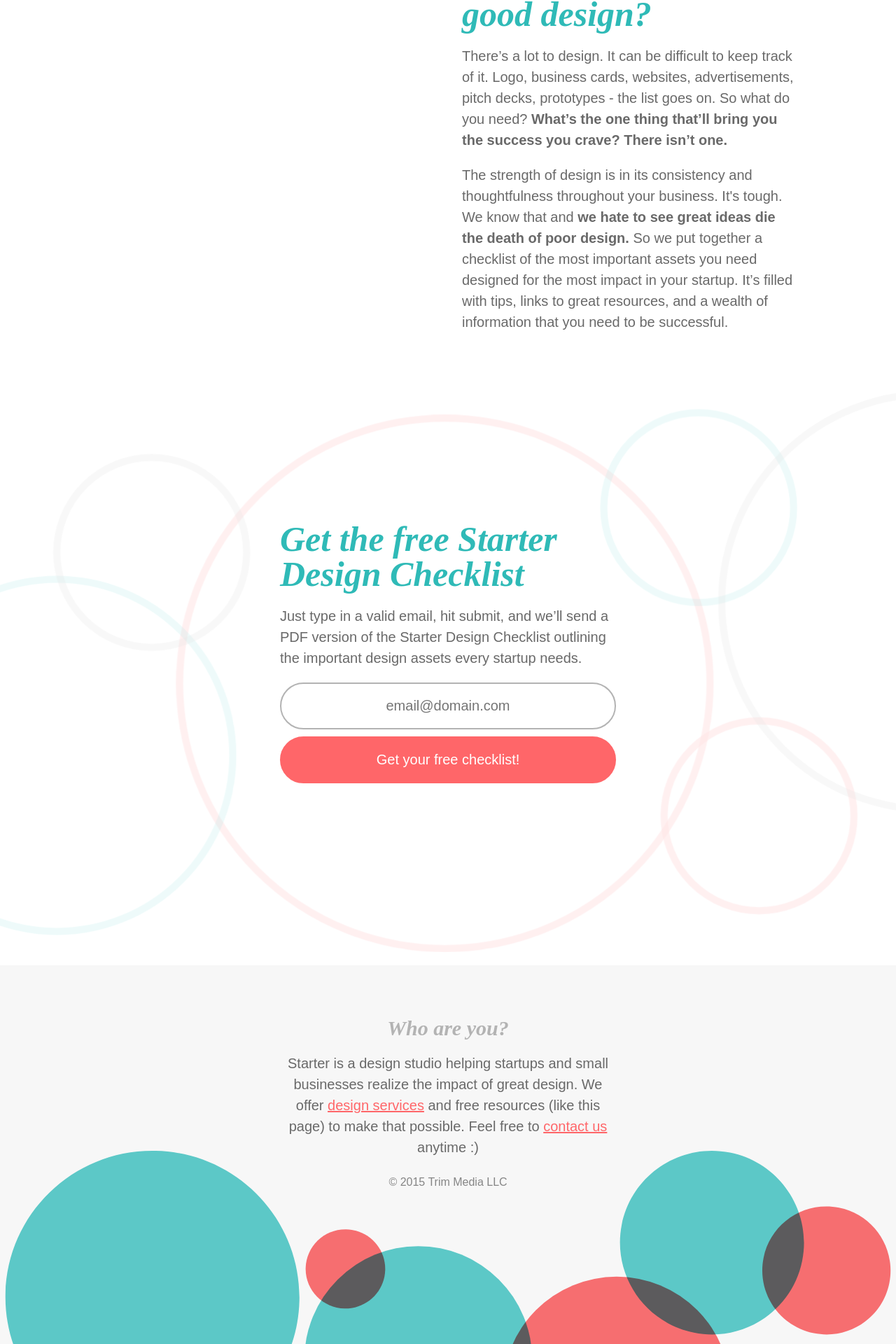
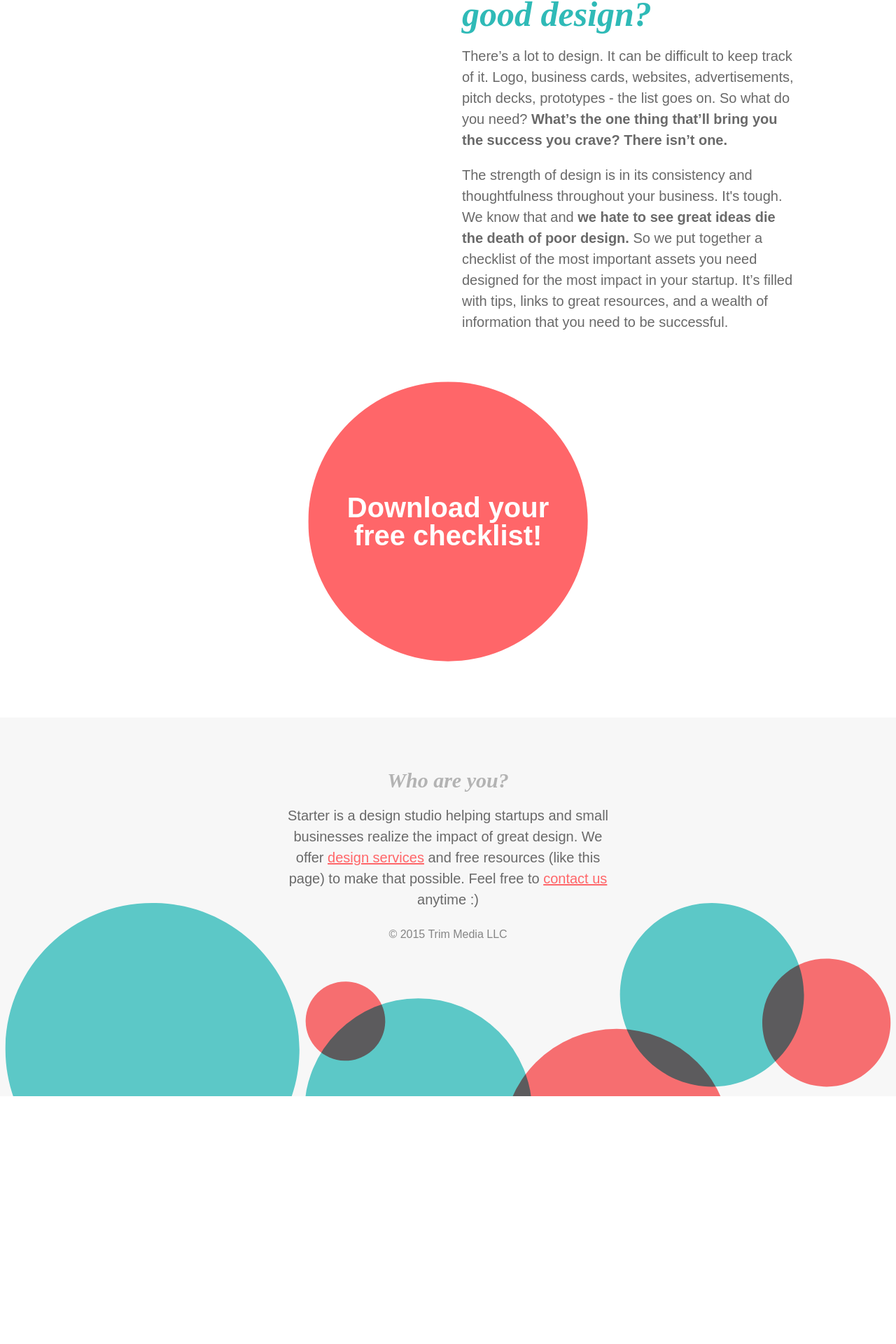
Before and after one commit to TrimMedia/starter, a Jekyll site: the page built from checklist/index.html, in a window 1280 px wide. Shown: the part 2335-4255 px from the top of the page at 70% size. Built offline with Jekyll 4.4.1, drawn with Linux system fonts in a browser that asks for light colours; after the commit the page ends 3901 px from its top, so only the background shows below that.

Commit message:
Bug fixes & updates
- Fixed rendering bug on main page in Firefox
— no longer is animated
- Removed sign up barrier to receive checklist
— single click to download
— replaced with sign up form after click

```diff
--- a/_includes/checklist-cta.html
+++ b/_includes/checklist-cta.html
@@ -1,24 +1,16 @@
 <section class="checklist-cta container">
-	<div>
-		<svg version="1.1" id="Layer_1" xmlns="http://www.w3.org/2000/svg" xmlns:xlink="http://www.w3.org/1999/xlink" x="0px" y="0px" viewBox="477.1 -380.5 4107.2 1762" style="enable-background:new 477.1 -380.5 4107.2 1762;" xml:space="preserve" class="checklist-cta__bg">
-			<style type="text/css">
-				.st0{fill:none;stroke:#52CCCA;stroke-width:21;}
-				.st1{fill:none;stroke:#FF6669;stroke-width:21;}
-				.st2{fill:none;stroke:#B3B3B3;stroke-width:21;}
-			</style>
-			<circle class="st0" cx="3275.5" cy="-16" r="278.5"/>
-			<circle class="st1" cx="3452.5" cy="888" r="278.5"/>
-			<circle class="st1" cx="787.4" cy="864.3" r="278.5"/>
-			<circle class="st2" cx="3952.5" cy="260" r="609.5"/>
-			<circle class="st2" cx="1670.8" cy="115.3" r="278.5"/>
-			<circle class="st0" cx="1392.1" cy="710.8" r="516.5"/>
-			<circle class="st1" cx="2530.7" cy="499.5" r="778"/>
-		</svg>
+	<div class="one-half column offset-by-three">
+		<a href="https://s3.amazonaws.com/starter.design/assets/starter_design_checklist.pdf" class='cta-circle__link' target="_blank" onclick="ga('send', 'event', 'download', 'click', 'checklist');">
+			<div class='cta-circle'>
+			  <span>Download your<br>free checklist!</span>
 			</div>
-	<div class="one-half column offset-by-three">
-		<h2>Get the free Starter Design Checklist</h2>
+		</a>
+		<div class="cta__form cta__form--hidden">
+			<h2>Thanks for downloading!</h2>
 			<p>
-		Just type in a valid email, hit submit, and we’ll send a PDF version of the Starter Design Checklist outlining the important design assets every startup needs.
+				If you found the <strong>Starter Design Checklist</strong> valuable and would like to see more from us in the future, sign up for our newsletter below.
+				<br><br>Thanks again,
+				<br>Andrew & Kevin
 			</p>
 			<div id="mc_embed_signup">
 				<form action="//unfold.us8.list-manage.com/subscribe/post?u=cb388a02c76af421ba56300e8&amp;id=65d6c064e0" method="post" id="mc-embedded-subscribe-form" name="mc-embedded-subscribe-form" class="validate" target="_blank" novalidate>
@@ -29,11 +21,16 @@
 						<div id="mce-responses" class="clear">
 							<div class="response" id="mce-error-response" style="display:none"></div>
 							<div class="response" id="mce-success-response" style="display:none"></div>
-					</div>    <!-- real people should not fill this in and expect good things - do not remove this or risk form bot signups-->
-				    <div style="position: absolute; left: -5000px;"><input type="text" name="b_cb388a02c76af421ba56300e8_65d6c064e0" tabindex="-1" value=""></div>
-				    <div class="clear"><input type="submit" value="Get your free checklist!" name="subscribe" id="mc-embedded-subscribe" class="button" onclick="ga('send', 'event', 'button', 'click', 'checklist-btn');"></div>
+						</div>
+					    <div style="position: absolute; left: -5000px;">
+					    	<input type="text" name="b_cb388a02c76af421ba56300e8_65d6c064e0" tabindex="-1" value="">
+					    </div>
+					    <div class="clear">
+					    	<input type="submit" value="Subscribe to the newsletter!" name="subscribe" id="mc-embedded-subscribe" class="button" onclick="ga('send', 'event', 'button', 'click', 'checklist-btn');">
+					    </div>
 				    </div>
 				</form>
 			</div>
 		</div>
+	</div>
 </section>
--- a/checklist/index.html
+++ b/checklist/index.html
@@ -192,8 +192,6 @@
   var intro              = document.querySelector('.intro'),
       intro_location     = intro.getBoundingClientRect(),
       intro_art          = document.querySelector('.intro__art').children,
-      checklist          = document.querySelector('.checklist-cta__bg'),
-      checklist_location = checklist.getBoundingClientRect(),
       dollar             = document.querySelector('.dollar-section'),
       dollar_location    = dollar.getBoundingClientRect(),
       key                = document.querySelector('.key-section'),
@@ -221,11 +219,17 @@
     if(isInViewport(question_location)) {
       question.querySelector('svg').classList.add(isAnimated);
     }
-    if(isInViewport(checklist_location)){
-      checklist.classList.add(isFloating);
-    }
-    else{
-      checklist.classList.remove(isFloating);
-    }
   }
 </script>
+
+<script>
+  var cta = document.querySelector('.cta-circle__link'),
+      ctaForm = document.querySelector('.cta__form');
+
+  cta.addEventListener('click', function(){
+    console.log("clicked!");
+    ctaForm.classList.remove('cta__form--hidden');
+    cta.classList.add('cta-circle--hidden');
+  });
+
+</script>
```
Also changed, not shown: css/main.css (+29 -16 lines), css/src/concat.css (+28 -16 lines), css/src/main.css (+28 -16 lines), index.html (+3 -4 lines), Gemfile.lock, css/main.min.css, 4 other files. Lines whose indentation alone changed are shown as unchanged.
